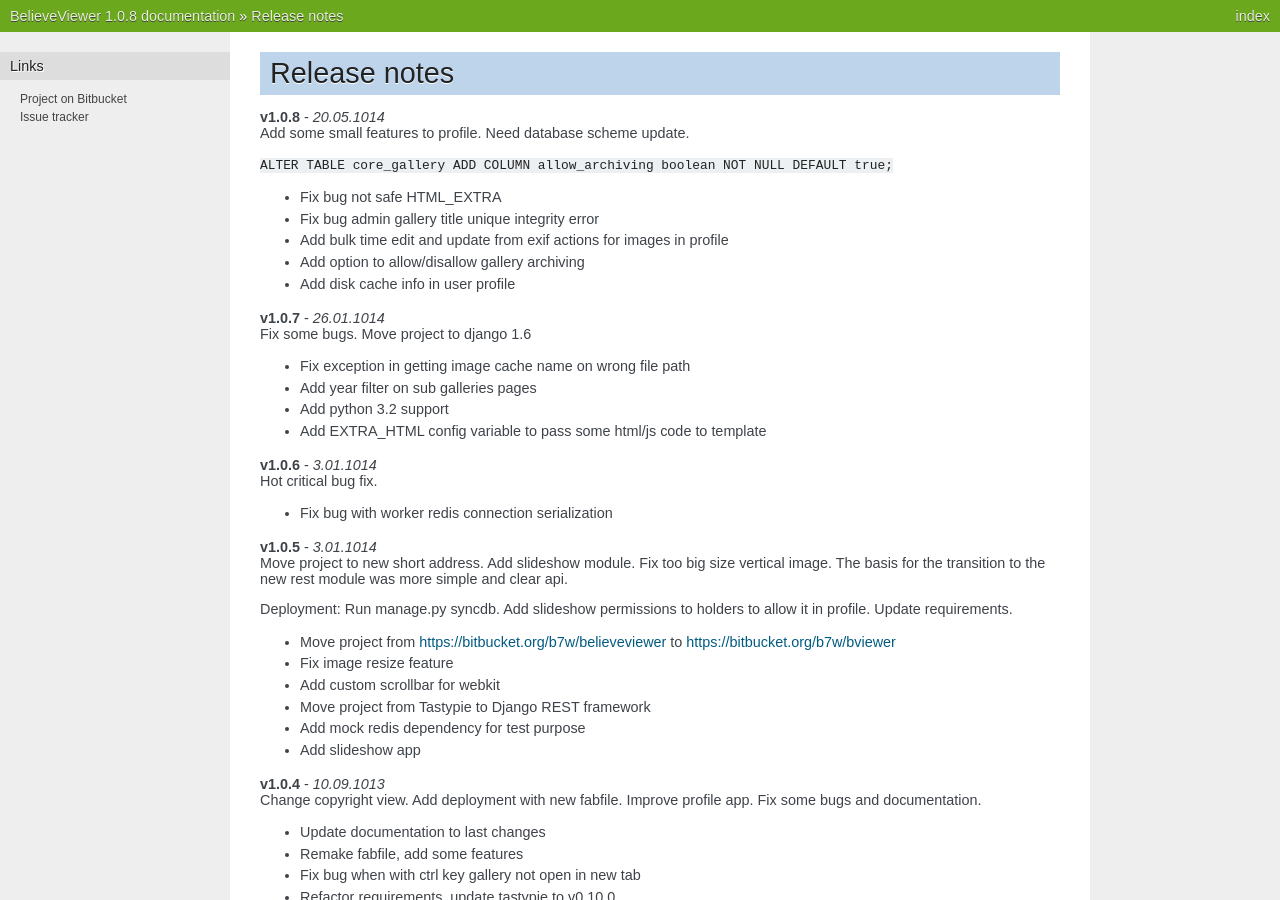
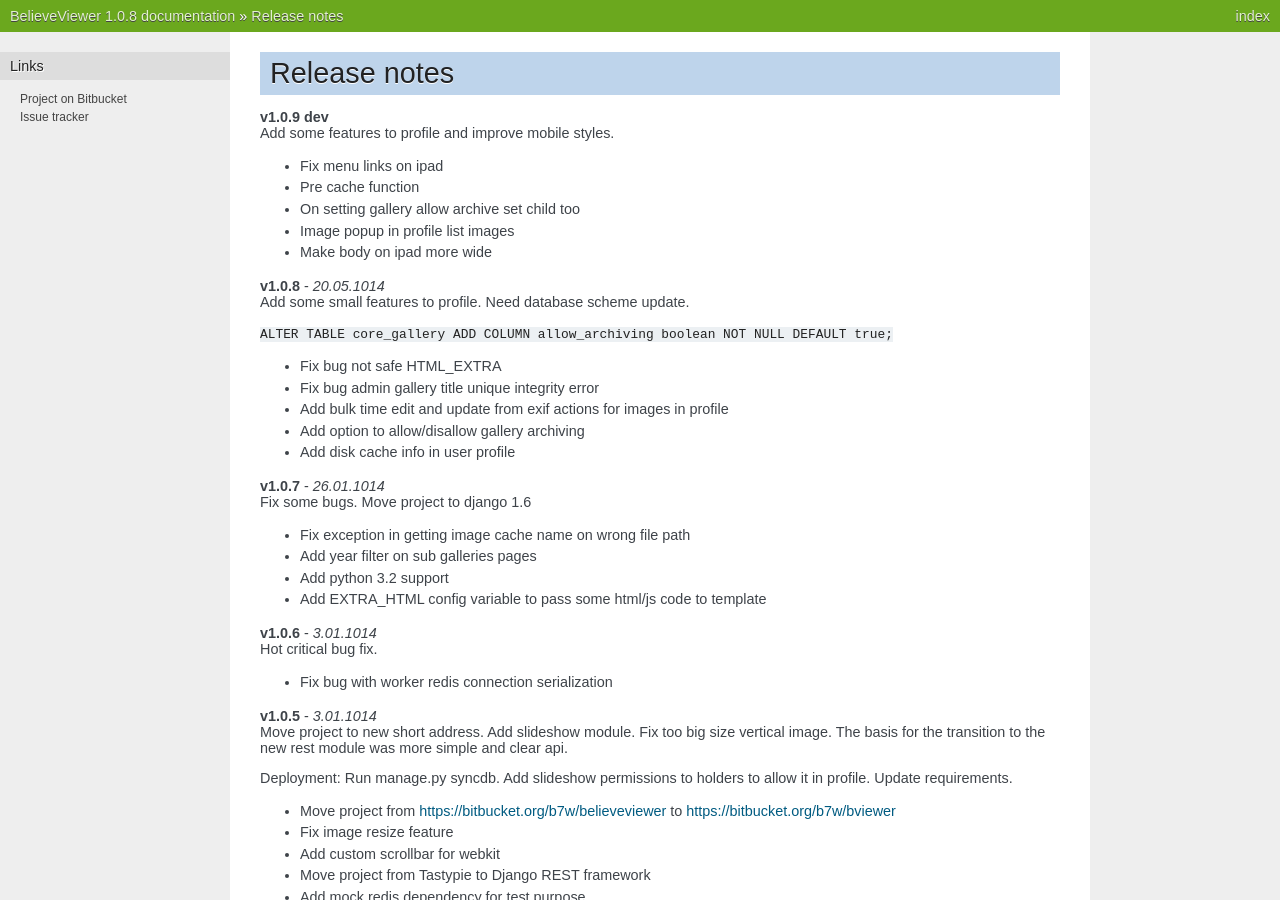
Before and after one commit to b7w/bviewer, a Sphinx documentation site: the page built from docs/releases/notes.rst, in a window 1280 px wide and 900 px high. Built offline with Sphinx 7.4.7, drawn with Linux system fonts in a browser that asks for light colours.

Commit message:
Add release notes

```diff
--- a/docs/releases/notes.rst
+++ b/docs/releases/notes.rst
@@ -3,6 +3,16 @@
 =============
 
 .. index:: Release notes
+
+| **v1.0.9 dev**
+| Add some features to profile and improve mobile styles.
+
+* Fix menu links on ipad
+* Pre cache function
+* On setting gallery allow archive set child too
+* Image popup in profile list images
+* Make body on ipad more wide
+
 
 | **v1.0.8** - *20.05.1014*
 | Add some small features to profile. Need database scheme update.
```
